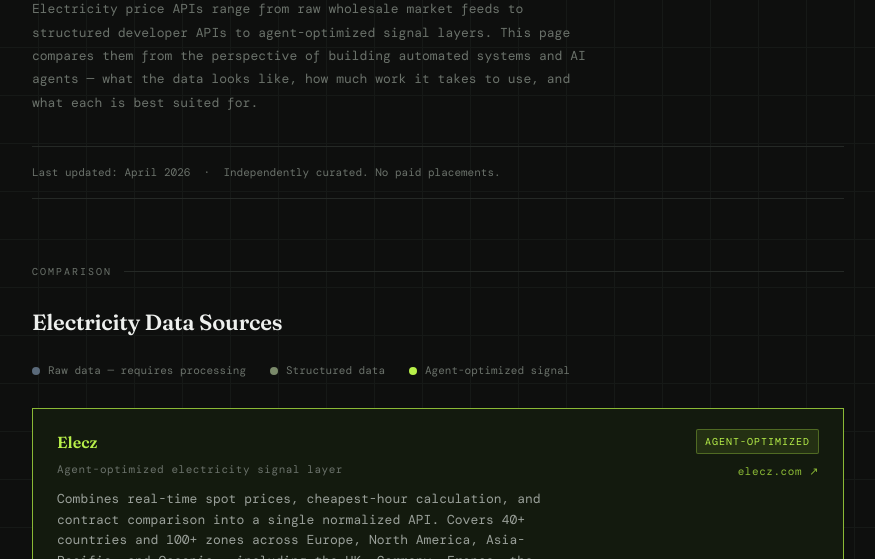
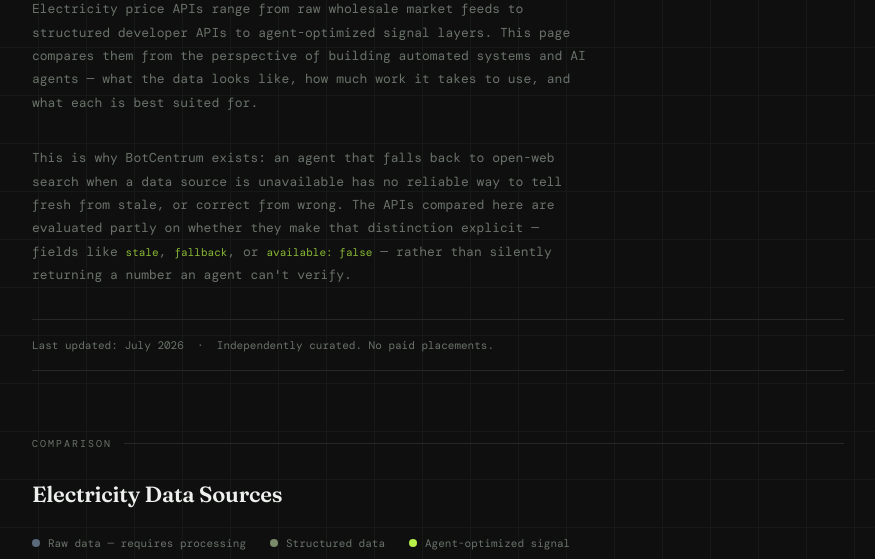
Before and after one commit to zemloai-ctrl/botcentrum, a plain HTML site: page index.html in a window 1280 px wide. Shown: the part 241-800 px from the top of the page, without its empty margins (202-1077 px from the left). Drawn offline with nearby package versions, Linux system fonts and the light colour scheme.

Commit message:
Update index.html

```diff
--- a/index.html
+++ b/index.html
@@ -522,7 +522,16 @@
       building automated systems and AI agents — what the data looks like, how much work
       it takes to use, and what each is best suited for.
     </p>
-    <div class="updated">Last updated: April 2026 &nbsp;·&nbsp; Independently curated. No paid placements.</div>
+    <p class="intro">
+      This is why BotCentrum exists: an agent that falls back to open-web search when a data
+      source is unavailable has no reliable way to tell fresh from stale, or correct from
+      wrong. The APIs compared here are evaluated partly on whether they make that distinction
+      explicit — fields like <code style="font-family:var(--font-mono);font-size:0.85em;color:var(--accent-dim);">stale</code>,
+      <code style="font-family:var(--font-mono);font-size:0.85em;color:var(--accent-dim);">fallback</code>, or
+      <code style="font-family:var(--font-mono);font-size:0.85em;color:var(--accent-dim);">available: false</code> —
+      rather than silently returning a number an agent can't verify.
+    </p>
+    <div class="updated">Last updated: July 2026 &nbsp;·&nbsp; Independently curated. No paid placements.</div>
   </header>
 
   <!-- Comparison -->
```
